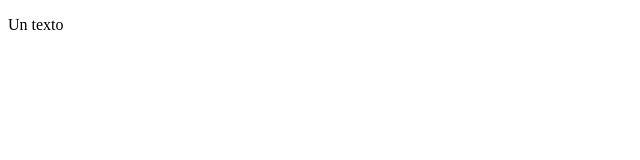
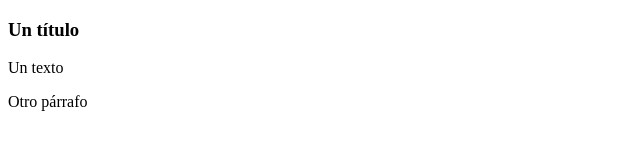
Before and after one commit to Leonbac94/PruebaGit, a website: page src/index.html in a window 1280 px wide. Shown: the whole page, without its empty margins (0-640 px from the left). Drawn offline with Linux system fonts and the light colour scheme.

Commit message:
prueba andrea dic 2pm

```diff
--- a/src/index.html
+++ b/src/index.html
@@ -8,7 +8,10 @@
 <body>
     <section id="secAndrea">
         <div>
+
+            <h3>Un título</h3>
             <p>Un texto</p>
+            <p>Otro párrafo</p>
         </div>
     </section>
 
```
